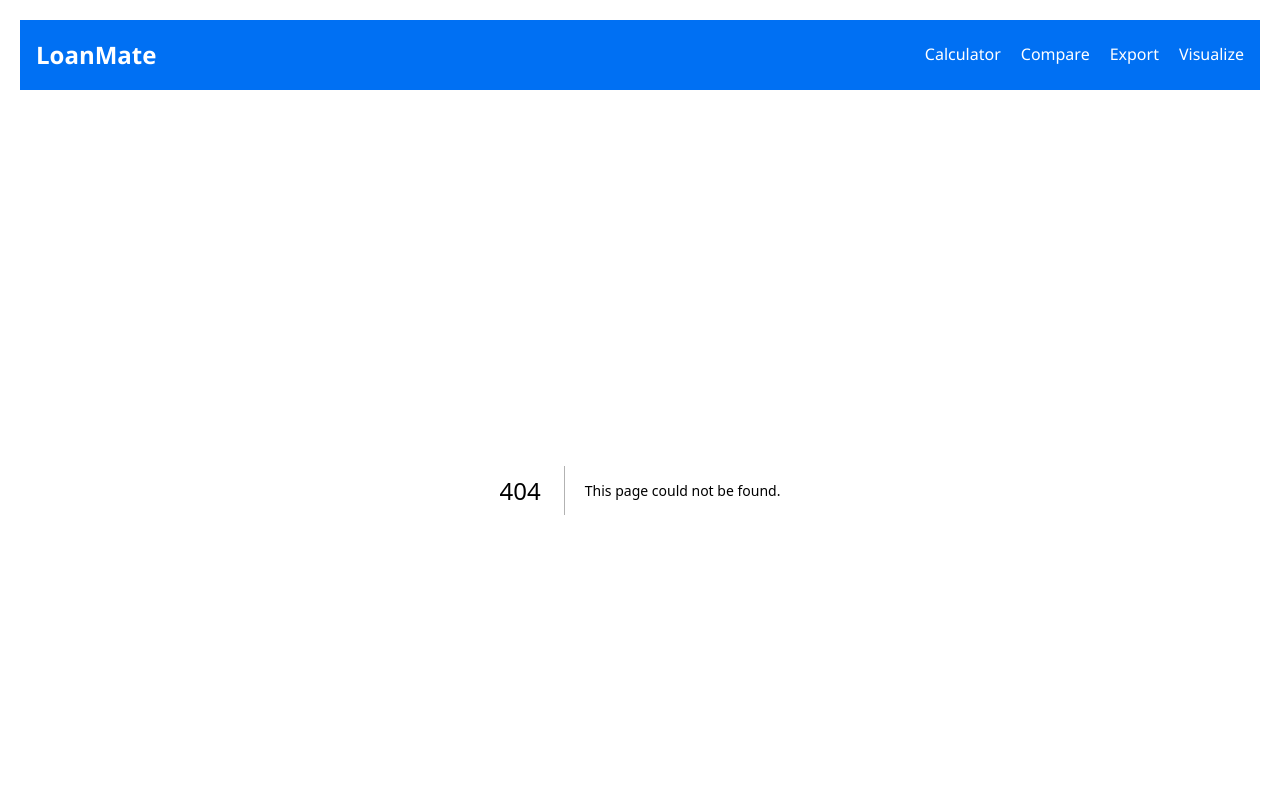
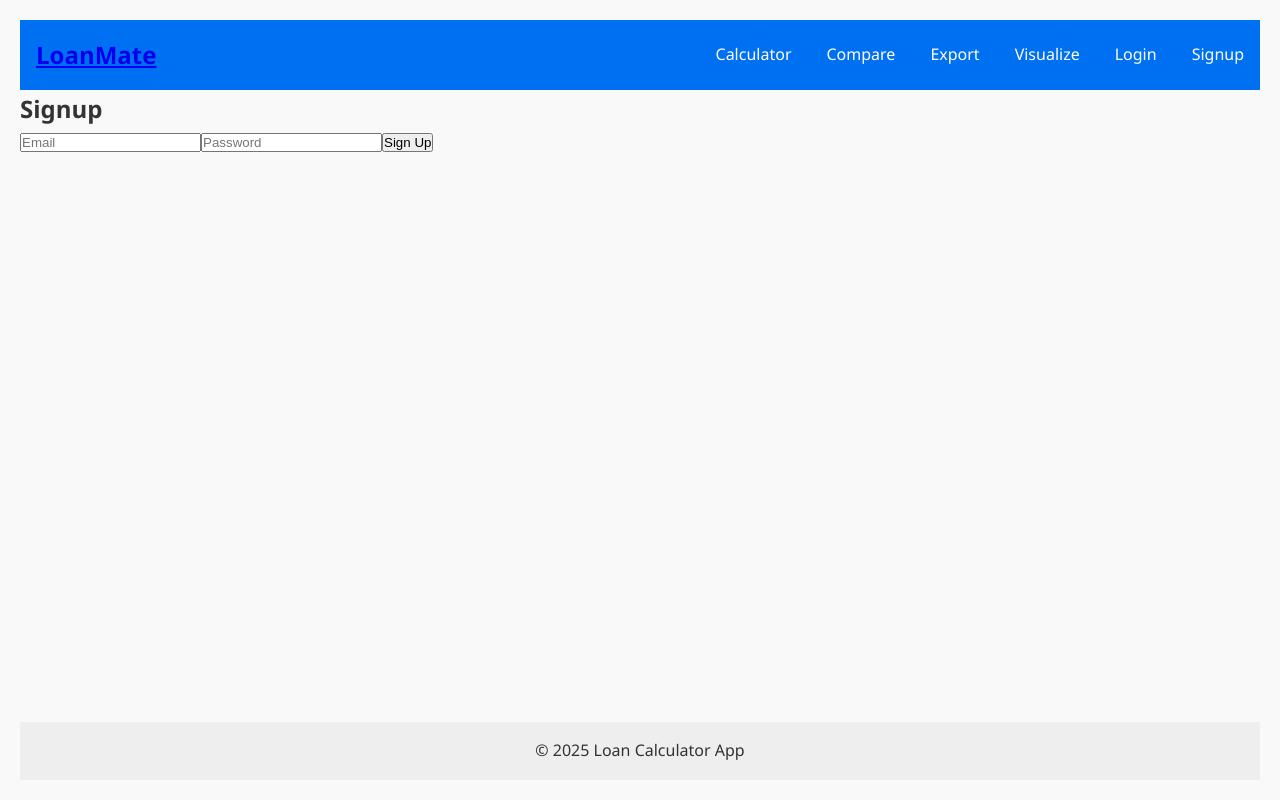
Before and after one commit to Priyal-2005/Loan-Calculator-App, a Next.js app: page /signup in a window 1280 px wide. Before the commit this address had no page. Shown: the top 800 px of the page. Built offline with nearby package versions, Linux system fonts and the light colour scheme.

Commit message:
made login/signup page

```diff
--- a/app/globals.css
+++ b/app/globals.css
@@ -146,6 +146,25 @@ text-align: center;
     font-weight: 500;
 }
 
+.navbar-links {
+    display: flex;
+    gap: 15px;
+    align-items: center;
+}
+
+.logout-btn {
+    background: none;
+    border: none;
+    color: white;
+    font-weight: 500;
+    cursor: pointer;
+    text-decoration: underline;
+    padding: 0;
+}
+
+.logout-btn:hover {
+    color: #ff4747;
+}
 
 footer {
     padding: 1rem;
--- /dev/null
+++ b/app/signup/page.js
@@ -0,0 +1,43 @@
+'use client';
+import { useState } from 'react';
+import { useRouter } from 'next/navigation';
+
+export default function SignupPage() {
+  const [email, setEmail] = useState("");
+  const [password, setPassword] = useState("");
+  const router = useRouter();
+
+  const handleSignup = (e) => {
+    e.preventDefault();
+    if (email && password) {
+      localStorage.setItem('user', JSON.stringify({ email, password }));
+      alert('Signup successful! You can now login.');
+      router.push('/login');
+    } else {
+      alert('Please enter a valid email and password.');
+    }
+  };
+
+  return (
+    <div className="auth-container">
+      <h2>Signup</h2>
+      <form onSubmit={handleSignup}>
+        <input
+          type="email"
+          placeholder="Email"
+          value={email}
+          onChange={(e) => setEmail(e.target.value)}
+          required
+        />
+        <input
+          type="password"
+          placeholder="Password"
+          value={password}
+          onChange={(e) => setPassword(e.target.value)}
+          required
+        />
+        <button type="submit">Sign Up</button>
+      </form>
+    </div>
+  );
+}
--- a/components/NavBar.js
+++ b/components/NavBar.js
@@ -1,15 +1,44 @@
+"use client"
 import Link from 'next/link';
+import { useEffect, useState } from 'react';
+import { useRouter } from 'next/navigation';
 
 export default function NavBar() {
+  const [loggedIn, setLoggedIn] = useState(false);
+  const router = useRouter();
+
+  useEffect(() => {
+    const isLoggedIn = localStorage.getItem('loggedIn') === 'true';
+    setLoggedIn(isLoggedIn);
+  }, []);
+
+  const handleLogout = () => {
+    localStorage.removeItem('loggedIn');
+    setLoggedIn(false);
+    router.push('/');
+  };
+
   return (
     <nav>
       <div className="navbar-container">
-        <div className="navbar-brand">LoanMate</div>
+        <div className="navbar-brand">
+          <Link href="/">LoanMate</Link>
+        </div>
         <div className="navbar-links">
           <Link href="/calculator">Calculator</Link>
           <Link href="/compare">Compare</Link>
           <Link href="/export">Export</Link>
           <Link href="/visualize">Visualize</Link>
+          {loggedIn ? (
+            <button className="logout-btn" onClick={handleLogout}>
+              Logout
+            </button>
+          ) : (
+            <>
+              <Link href="/login">Login</Link>
+              <Link href="/signup">Signup</Link>
+            </>
+          )}
         </div>
       </div>
     </nav>
```
Also changed, not shown: app/login/page.js (added, +45 -0 lines).
